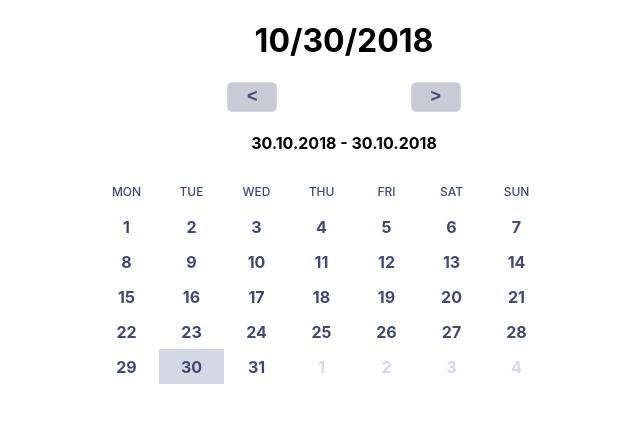
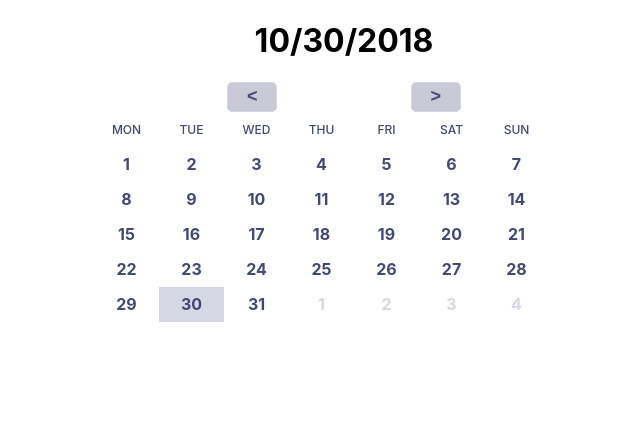
Before and after one commit to zcuric/react-diem, a React (Create React App) app: page / in a window 1280 px wide. Shown: the top 422 px of the page, without its empty margins (296-936 px from the left). Built offline with nearby package versions, Linux system fonts and the light colour scheme.

Commit message:
Rewrite components to use context

```diff
--- a/src/App.js
+++ b/src/App.js
@@ -1,7 +1,9 @@
 import React, { Component } from "react";
 import "./App.css";
 import { addMonths, subMonths, format } from "date-fns";
+import Calendar from "./components/Calendar";
 import Month from "./components/Month";
+import DayNames from "./components/DayNames";
 
 class App extends Component {
   state = {
@@ -34,7 +36,10 @@ class App extends Component {
               {`>`}
             </button>
           </div>
-          <Month date={date} />
+          <Calendar date={date}>
+            <DayNames />
+            <Month />
+          </Calendar>
         </div>
       </div>
     );
--- /dev/null
+++ b/src/components/Calendar/index.js
@@ -0,0 +1,78 @@
+import React, { useState } from "react";
+import { compareAsc } from "date-fns";
+
+export const CalendarContext = React.createContext({
+  date: new Date(),
+  selectedDates: {
+    start: new Date(),
+    end: new Date()
+  },
+  onDayHover: () => {},
+  onDayClick: () => {}
+});
+
+const Calendar = props => {
+  const [selectedDates, setSelectedDates] = useState({
+    start: new Date(),
+    end: new Date(),
+    hoverDate: new Date(),
+    selectionInProcess: false
+  });
+
+  const onDayHover = date => {
+    if (selectedDates.selectionInProcess) {
+      setSelectedDates({
+        ...selectedDates,
+        hoverDate: date
+      });
+    }
+  };
+
+  const onDayClick = date => {
+    const { start, end, selectionInProcess } = selectedDates;
+    if (
+      compareAsc(date, start) === 0 ||
+      compareAsc(date, end) === 0 ||
+      !selectionInProcess
+    ) {
+      return setSelectedDates({
+        start: date,
+        end: date,
+        hoverDate: date,
+        selectionInProcess: true
+      });
+    }
+
+    if (compareAsc(date, start) === 1) {
+      return setSelectedDates({
+        ...selectedDates,
+        end: date,
+        selectionInProcess: false
+      });
+    }
+
+    if (compareAsc(date, start) === -1) {
+      return setSelectedDates({
+        ...selectedDates,
+        start: date,
+        end: start,
+        selectionInProcess: false
+      });
+    }
+  };
+
+  return (
+    <CalendarContext.Provider
+      value={{
+        date: props.date,
+        selectedDates,
+        onDayClick,
+        onDayHover
+      }}
+    >
+      {props.children}
+    </CalendarContext.Provider>
+  );
+};
+
+export default Calendar;
--- a/src/components/Month/Day.js
+++ b/src/components/Day/index.js
@@ -21,7 +21,6 @@ const StyledDay = styled.div`
       ? "background-color: #D5D7E5; color: #424874 "
       : "background-color: white;"};
 
-  ${props => (props.isSameMonth ? "#424874" : "#D5D7E5")};
   ${props => (props.hover ? "border: 1px solid #D5D7E5" : "")};
 `;
 
--- a/src/components/Month/DayName.js
+++ b/src/components/DayNames/index.js
@@ -1,6 +1,7 @@
 import React from "react";
 import { startOfWeek, endOfWeek, eachDayOfInterval, format } from "date-fns";
 import styled from "styled-components";
+import { CalendarContext } from "../Calendar";
 
 const StyledDayLabel = styled.div`
   height: 35px;
@@ -14,16 +15,26 @@ const StyledDayLabel = styled.div`
   font-weight: 500;
 `;
 
-const DaysLabel = ({ date }) => {
-  const daysOfWeek = eachDayOfInterval({
+const daysOfWeek = date =>
+  eachDayOfInterval({
     start: startOfWeek(date, { weekStartsOn: 1 }),
     end: endOfWeek(date, { weekStartsOn: 1 })
   });
-  return daysOfWeek.map(day => (
-    <StyledDayLabel key={format(day, "E")} className="day">
-      {format(day, "E")}
-    </StyledDayLabel>
-  ));
+
+const DaysLabel = () => {
+  return (
+    <div className="month">
+      <CalendarContext.Consumer>
+        {({ date }) =>
+          daysOfWeek(date).map(day => (
+            <StyledDayLabel key={format(day, "E")} className="day">
+              {format(day, "E")}
+            </StyledDayLabel>
+          ))
+        }
+      </CalendarContext.Consumer>
+    </div>
+  );
 };
 
 export default DaysLabel;
--- a/src/components/Month/index.js
+++ b/src/components/Month/index.js
@@ -1,89 +1,38 @@
-import React, { useState } from "react";
+import React from "react";
 import {
   startOfMonth,
   endOfMonth,
   startOfWeek,
   endOfWeek,
-  eachDayOfInterval,
-  compareAsc,
-  format
+  eachDayOfInterval
 } from "date-fns";
-import DayName from "./DayName";
-import Day from "./Day";
+import Day from "../Day";
+import { CalendarContext } from "../Calendar";
 
-const Month = ({ date }) => {
-  const [selectedDates, setSelectedDates] = useState({
-    start: new Date(),
-    end: new Date(),
-    hoverDate: new Date(),
-    selectionInProcess: false
-  });
-
-  const daysOfMonth = eachDayOfInterval({
+const daysOfMonth = date =>
+  eachDayOfInterval({
     start: startOfWeek(startOfMonth(date), { weekStartsOn: 1 }),
     end: endOfWeek(endOfMonth(date), { weekStartsOn: 1 })
   });
 
-  const onDayHover = date => {
-    if (selectedDates.selectionInProcess) {
-      setSelectedDates({
-        ...selectedDates,
-        hoverDate: date
-      });
-    }
-  };
-
-  const onDayClick = date => {
-    const { start, end, selectionInProcess } = selectedDates;
-    if (
-      compareAsc(date, start) === 0 ||
-      compareAsc(date, end) === 0 ||
-      !selectionInProcess
-    ) {
-      return setSelectedDates({
-        start: date,
-        end: date,
-        hoverDate: date,
-        selectionInProcess: true
-      });
-    }
-    if (compareAsc(date, start) === 1) {
-      return setSelectedDates({
-        ...selectedDates,
-        end: date,
-        selectionInProcess: false
-      });
-    }
-    if (compareAsc(date, start) === -1) {
-      return setSelectedDates({
-        ...selectedDates,
-        start: date,
-        end: start,
-        selectionInProcess: false
-      });
-    }
-  };
-
+const Month = () => {
   return (
-    <>
-      <h4>
-        {format(selectedDates.start, "dd.MM.y")} -{" "}
-        {format(selectedDates.end, "dd.MM.y")}
-      </h4>
     <div className="month">
-        <DayName date={date} />
-        {daysOfMonth.map(day => (
+      <CalendarContext.Consumer>
+        {context =>
+          daysOfMonth(context.date).map(day => (
             <Day
-            onDayClick={onDayClick}
-            onDayHover={onDayHover}
-            selectedDates={selectedDates}
+              onDayClick={context.onDayClick}
+              onDayHover={context.onDayHover}
+              selectedDates={context.selectedDates}
               key={day}
-            date={date}
+              date={context.date}
               day={day}
             />
-        ))}
+          ))
+        }
+      </CalendarContext.Consumer>
     </div>
-    </>
   );
 };
 
```
Also changed, not shown: 2 other files (tests, documents, lock files or other folders). Lines whose indentation alone changed are shown as unchanged.
